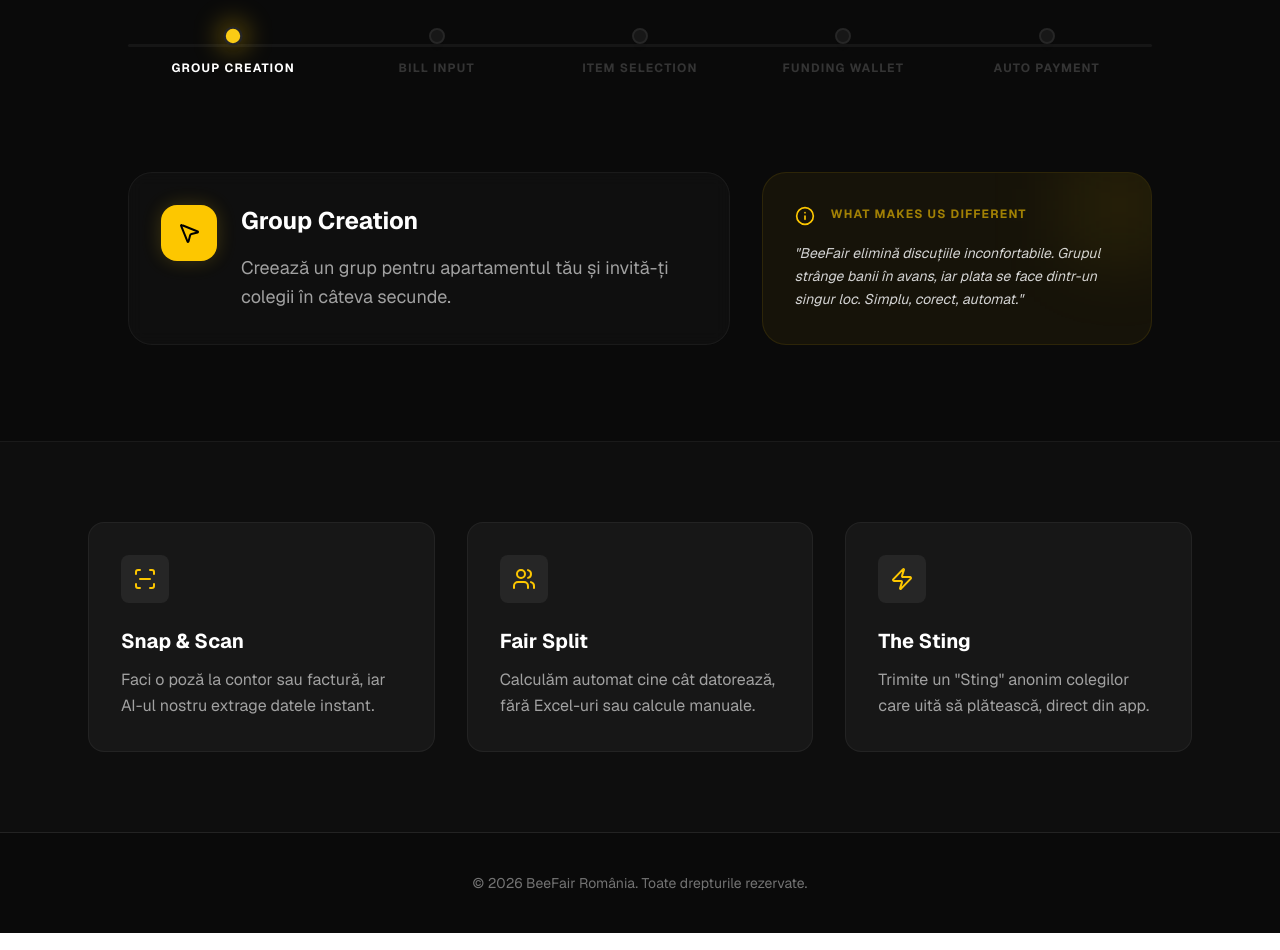
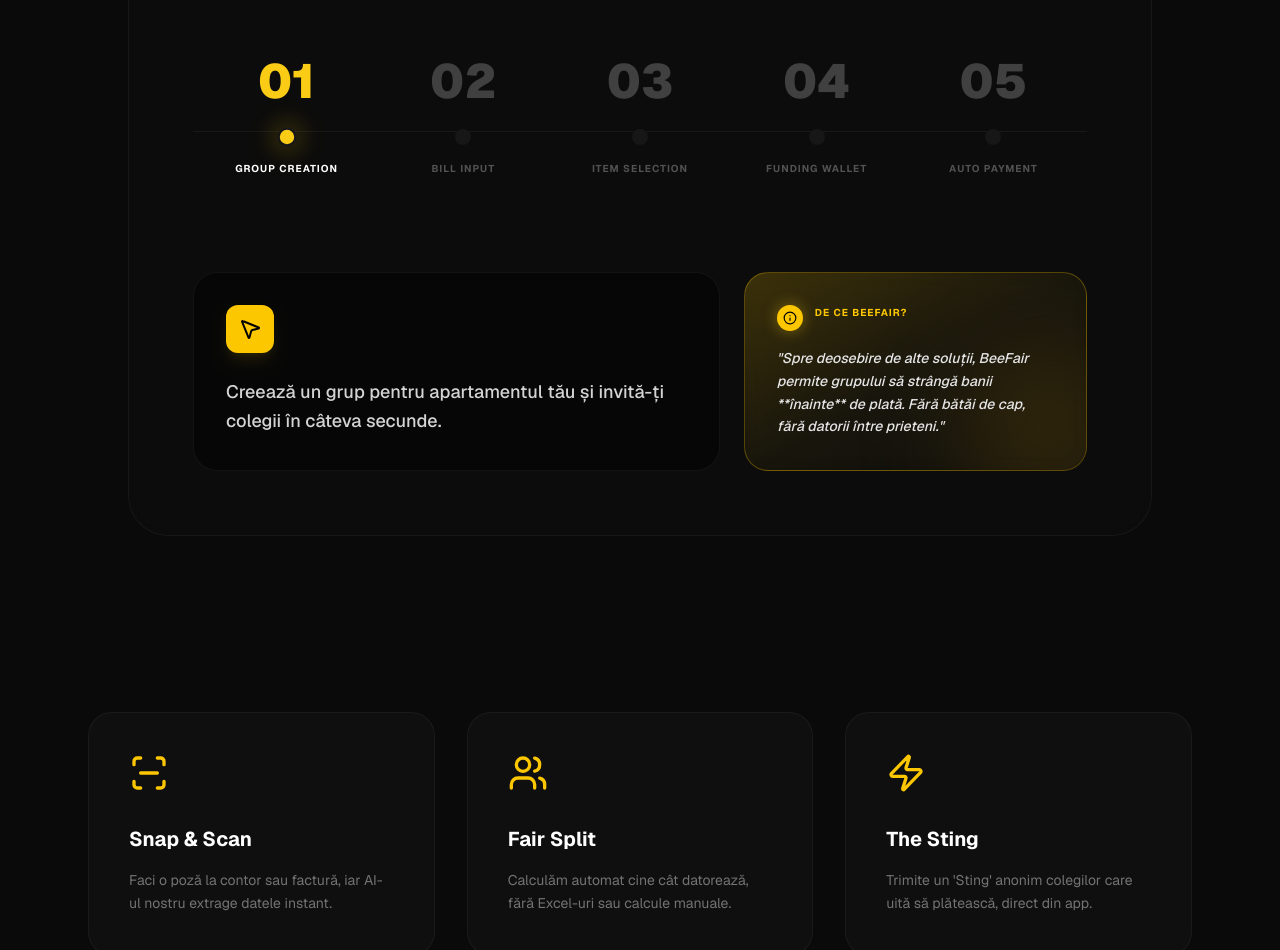
Before and after one commit to ClaudiuBu/beefair-landing, a Next.js app: page / in a window 1280 px wide. Shown: the part 848-1798 px from the top of the page. Built offline with nearby package versions, Linux system fonts and the light colour scheme.

Commit message:
how it works wip

```diff
--- a/app/page.tsx
+++ b/app/page.tsx
@@ -69,57 +69,47 @@
           Smart living for <span className="text-yellow-400 font-normal italic">busy bees</span>
         </h2>
 
-           <div id="join" className="max-w-md mx-auto relative">
+        <div id="join" className="max-w-md mx-auto relative mb-12">
           {!submitted ? (
-            <form
-              action="https://formspree.io/f/mreqbryb"
-              method="POST"
-              className="flex flex-col sm:flex-row gap-3"
-            >
+            <form action="https://formspree.io/f/mreqbryb" method="POST" className="flex flex-col sm:flex-row gap-3">
               <input
                 type="email"
-                name="email"  // <--- FOARTE IMPORTANT: Formspree are nevoie de acest 'name'
+                name="email"
                 placeholder="Adresa ta de email..."
-                className="flex-1 bg-neutral-900 border border-white/10 text-white px-4 py-3 rounded-xl focus:outline-none focus:ring-2 focus:ring-yellow-400/50 placeholder:text-neutral-600"
+                className="flex-1 bg-neutral-900 border border-white/10 text-white px-4 py-3 rounded-xl focus:outline-none focus:ring-2 focus:ring-yellow-400/50"
                 required
               />
-              <button
-                type="submit"
-                className="bg-yellow-400 hover:bg-yellow-500 text-black font-bold px-6 py-3 rounded-xl transition-all flex items-center justify-center gap-2 group"
-              >
+              <button type="submit" className="bg-yellow-400 hover:bg-yellow-500 text-black font-bold px-6 py-3 rounded-xl transition-all flex items-center justify-center gap-2 group">
                 Intră în Stup
                 <ChevronRight className="w-4 h-4 group-hover:translate-x-1 transition-transform" />
               </button>
             </form>
           ) : (
-            <div className="bg-green-500/10 border border-green-500/20 text-green-400 p-4 rounded-xl flex items-center justify-center gap-2 animate-in fade-in zoom-in">
+            <div className="bg-green-500/10 border border-green-500/20 text-green-400 p-4 rounded-xl flex items-center justify-center gap-2">
               <CheckCircle2 className="w-5 h-5" />
-              <span>Te-am trecut pe listă! Îți dăm un semn la lansare. 🐝</span>
+              <span>Te-am trecut pe listă! 🐝</span>
             </div>
           )}
-          <p className="text-neutral-600 text-xs mt-3">
-            <ShieldCheck className="w-3 h-3 inline mr-1" />
-            Nu trimitem spam. Doar update-uri importante.
-          </p>
         </div>
       </section>
 
-      {/* --- HOW IT WORKS (ANIMATED) --- */}
-      <section className="py-24 px-6 overflow-hidden">
-        <div className="max-w-5xl mx-auto">
+      {/* --- HOW IT WORKS (CARD-IN-CARD DESIGN) --- */}
+      <section className="py-24 px-4">
+        <div className="max-w-5xl mx-auto bg-neutral-900/20 border border-white/5 rounded-[40px] p-8 md:p-16 backdrop-blur-sm relative overflow-hidden">
+
           <div className="flex items-center gap-4 mb-16">
-            <h2 className="text-3xl font-bold">How it Works</h2>
-            <div className="h-px flex-1 bg-gradient-to-r from-white/20 to-transparent"></div>
+            <h2 className="text-2xl md:text-3xl font-bold">How it Works</h2>
+
           </div>
 
-          {/* Timeline Wrapper */}
-          <div className="relative mb-24 px-4">
-            <div className="flex justify-between relative z-10">
+          {/* Timeline - Scrollable on mobile */}
+          <div className="relative mb-24 overflow-x-auto no-scrollbar pt-4">
+            <div className="flex justify-between min-w-[600px] md:min-w-full relative z-10 px-4">
               {STEPS.map((step, index) => (
                 <button
                   key={step.id}
                   onClick={() => setActiveStep(index)}
-                  className="group flex flex-col items-center relative"
+                  className="flex flex-col items-center group relative"
                   style={{ width: '18%' }}
                 >
                   <motion.span
@@ -128,76 +118,68 @@
                   >
                     {step.id}
                   </motion.span>
-
-                  {/* Dot */}
                   <div className="relative flex items-center justify-center">
                     <motion.div
                       animate={{
                         scale: index === activeStep ? 1.2 : 1,
                         backgroundColor: index <= activeStep ? "#facc15" : "#171717"
                       }}
-                      className={`w-4 h-4 rounded-full border-2 border-neutral-800 z-20 transition-all shadow-xl`}
+                      className="w-4 h-4 rounded-full border-2 border-neutral-900 z-20"
                     />
                     {index === activeStep && (
-                      <motion.div
-                        layoutId="glow"
-                        className="absolute w-8 h-8 bg-yellow-400/30 rounded-full blur-md"
-                      />
+                      <motion.div layoutId="glow" className="absolute w-8 h-8 bg-yellow-400/20 blur-md rounded-full" />
                     )}
                   </div>
-
-                  <span className={`mt-4 text-[10px] md:text-xs font-bold uppercase tracking-widest text-center transition-opacity duration-300 ${index === activeStep ? 'opacity-100 text-white' : 'opacity-40 text-neutral-500'}`}>
+                  <span className={`mt-4 text-[10px] font-bold uppercase tracking-widest transition-colors ${index === activeStep ? 'text-white' : 'text-neutral-600'}`}>
                     {step.title}
                   </span>
                 </button>
               ))}
             </div>
-
-            {/* Progress Bar Background */}
-            <div className="absolute top-[72px] md:top-[88px] left-0 w-full h-[3px] bg-white/5 rounded-full" />
-
-            {/* Animated Gradient Progress Bar */}
+            <div className="absolute top-[75px] md:top-[90px] left-0 w-full h-[1px] bg-white/5 -z-0" />
             <motion.div
-              className="absolute top-[72px] md:top-[88px] left-0 h-[3px] bg-gradient-to-r from-yellow-600 via-yellow-400 to-yellow-200 shadow-[0_0_15px_rgba(250,204,21,0.4)] rounded-full"
+              className="absolute top-[75px] md:top-[90px] left-0 h-[1px] bg-yellow-400 shadow-[0_0_10px_rgba(250,204,21,0.4)] -z-0"
               initial={{ width: "0%" }}
               animate={{ width: `${(activeStep / (STEPS.length - 1)) * 100}%` }}
-              transition={{ type: "spring", stiffness: 50, damping: 15 }}
+              transition={{ type: "spring", stiffness: 50 }}
             />
           </div>
 
-          {/* Content Card */}
-          <div className="grid md:grid-cols-5 gap-8 items-stretch">
+          <div className="grid md:grid-cols-5 gap-6">
             <div className="md:col-span-3">
               <AnimatePresence mode="wait">
                 <motion.div
                   key={activeStep}
-                  initial={{ opacity: 0, y: 10 }}
-                  animate={{ opacity: 1, y: 0 }}
-                  exit={{ opacity: 0, y: -10 }}
-                  className="bg-neutral-900/40 border border-white/5 p-8 rounded-3xl backdrop-blur-sm flex gap-6 h-full"
+                  initial={{ opacity: 0, x: -10 }}
+                  animate={{ opacity: 1, x: 0 }}
+                  exit={{ opacity: 0, x: 10 }}
+                  className="bg-black/40 border border-white/5 p-8 rounded-3xl h-full"
                 >
-                  <div className="w-14 h-14 rounded-2xl bg-yellow-400 flex items-center justify-center shrink-0 shadow-[0_0_20px_rgba(250,204,21,0.2)]">
+                  <div className="w-12 h-12 bg-yellow-400 rounded-xl flex items-center justify-center mb-6 shadow-lg shadow-yellow-400/10">
                     <MousePointer2 className="w-6 h-6 text-black" />
                   </div>
-                  <div>
-                    <h3 className="text-2xl font-bold mb-4 text-white">{STEPS[activeStep].title}</h3>
-                    <p className="text-neutral-400 text-lg leading-relaxed">
-                      {STEPS[activeStep].desc}
-                    </p>
-                  </div>
+                  <h3 className="text-xl font-bold mb-4 md:hidden text-yellow-400">{STEPS[activeStep].title}</h3>
+                  <p className="text-lg text-neutral-300 leading-relaxed font-medium">
+                    {STEPS[activeStep].desc}
+                  </p>
                 </motion.div>
               </AnimatePresence>
             </div>
 
             <div className="md:col-span-2">
-              <div className="bg-yellow-400/5 border border-yellow-400/10 p-8 rounded-3xl h-full flex flex-col justify-center relative overflow-hidden group">
-                <div className="absolute -right-4 -top-4 w-24 h-24 bg-yellow-400/10 blur-2xl group-hover:bg-yellow-400/20 transition-all" />
-                <div className="flex gap-4 mb-4">
-                  <Info className="w-5 h-5 text-yellow-400" />
-                  <span className="text-xs font-bold uppercase tracking-widest text-yellow-400/60">What Makes Us Different</span>
+              {/* --- CARD-UL MIC AURIU (RESTAURAT) --- */}
+              <div className="relative overflow-hidden bg-gradient-to-br from-yellow-400/20 via-yellow-400/5 to-transparent border border-yellow-400/30 p-8 rounded-3xl h-full flex flex-col justify-center backdrop-blur-md">
+                {/* Glow intens in colt */}
+                <div className="absolute -right-12 -bottom-12 w-40 h-40 bg-yellow-500/20 blur-[60px] rounded-full pointer-events-none" />
+
+                <div className="flex gap-3 mb-4 relative z-10">
+                  <div className="bg-yellow-400 p-1.5 rounded-full shadow-[0_0_15px_rgba(250,204,21,0.4)]">
+                    <Info className="w-3.5 h-3.5 text-black" />
+                  </div>
+                  <span className="text-[10px] font-bold uppercase tracking-widest text-yellow-400">De ce BeeFair?</span>
                 </div>
-                <p className="text-neutral-300 italic text-sm leading-relaxed">
-                  "BeeFair elimină discuțiile inconfortabile. Grupul strânge banii în avans, iar plata se face dintr-un singur loc. Simplu, corect, automat."
+                <p className="text-neutral-200 text-sm italic leading-relaxed relative z-10 font-medium">
+                  "Spre deosebire de alte soluții, BeeFair permite grupului să strângă banii **înainte** de plată. Fără bătăi de cap, fără datorii între prieteni."
                 </p>
               </div>
             </div>
@@ -206,40 +188,31 @@
       </section>
 
       {/* --- FEATURES GRID --- */}
-      <section className="py-20 bg-neutral-900/30 border-t border-white/5">
-        <div className="max-w-6xl mx-auto px-6">
-          <div className="grid md:grid-cols-3 gap-8">
-            <div className="p-8 rounded-2xl bg-neutral-900 border border-white/5 hover:border-yellow-400/30 transition-all group">
-              <div className="w-12 h-12 bg-neutral-800 rounded-lg flex items-center justify-center mb-6 group-hover:bg-yellow-400 group-hover:text-black transition-colors text-yellow-400">
-                <ScanLine className="w-6 h-6" />
-              </div>
-              <h3 className="text-xl font-bold mb-3">Snap & Scan</h3>
-              <p className="text-neutral-400 leading-relaxed">Faci o poză la contor sau factură, iar AI-ul nostru extrage datele instant.</p>
+      <section className="py-20 px-6 max-w-6xl mx-auto">
+        <div className="grid md:grid-cols-3 gap-8">
+          {[
+            { icon: ScanLine, title: "Snap & Scan", text: "Faci o poză la contor sau factură, iar AI-ul nostru extrage datele instant." },
+            { icon: Users, title: "Fair Split", text: "Calculăm automat cine cât datorează, fără Excel-uri sau calcule manuale." },
+            { icon: Zap, title: "The Sting", text: "Trimite un 'Sting' anonim colegilor care uită să plătească, direct din app." }
+          ].map((f, i) => (
+            <div key={i} className="p-10 rounded-3xl bg-neutral-900/40 border border-white/5 hover:border-yellow-400/20 transition-all group">
+              <f.icon className="w-10 h-10 text-yellow-400 mb-8 group-hover:scale-110 transition-transform" />
+              <h3 className="text-xl font-bold mb-4">{f.title}</h3>
+              <p className="text-neutral-500 leading-relaxed text-sm">{f.text}</p>
             </div>
-
-            <div className="p-8 rounded-2xl bg-neutral-900 border border-white/5 hover:border-yellow-400/30 transition-all group">
-              <div className="w-12 h-12 bg-neutral-800 rounded-lg flex items-center justify-center mb-6 group-hover:bg-yellow-400 group-hover:text-black transition-colors text-yellow-400">
-                <Users className="w-6 h-6" />
-              </div>
-              <h3 className="text-xl font-bold mb-3">Fair Split</h3>
-              <p className="text-neutral-400 leading-relaxed">Calculăm automat cine cât datorează, fără Excel-uri sau calcule manuale.</p>
-            </div>
-
-            <div className="p-8 rounded-2xl bg-neutral-900 border border-white/5 hover:border-yellow-400/30 transition-all group">
-              <div className="w-12 h-12 bg-neutral-800 rounded-lg flex items-center justify-center mb-6 group-hover:bg-yellow-400 group-hover:text-black transition-colors text-yellow-400">
-                <Zap className="w-6 h-6" />
-              </div>
-              <h3 className="text-xl font-bold mb-3">The Sting</h3>
-              <p className="text-neutral-400 leading-relaxed">Trimite un "Sting" anonim colegilor care uită să plătească, direct din app.</p>
-            </div>
-          </div>
+          ))}
         </div>
       </section>
 
       {/* --- FOOTER --- */}
-      <footer className="py-10 border-t border-white/10 text-center text-neutral-500 text-sm">
-        <p>&copy; {new Date().getFullYear()} BeeFair România. Toate drepturile rezervate.</p>
+      <footer className="py-12 border-t border-white/5 text-center px-6 text-neutral-600 text-sm">
+        <p>&copy; {new Date().getFullYear()} BeeFair România. Smart living for busy bees 🐝</p>
       </footer>
+
+      <style jsx global>{`
+        .no-scrollbar::-webkit-scrollbar { display: none; }
+        .no-scrollbar { -ms-overflow-style: none; scrollbar-width: none; }
+      `}</style>
     </div>
   );
 }
```
